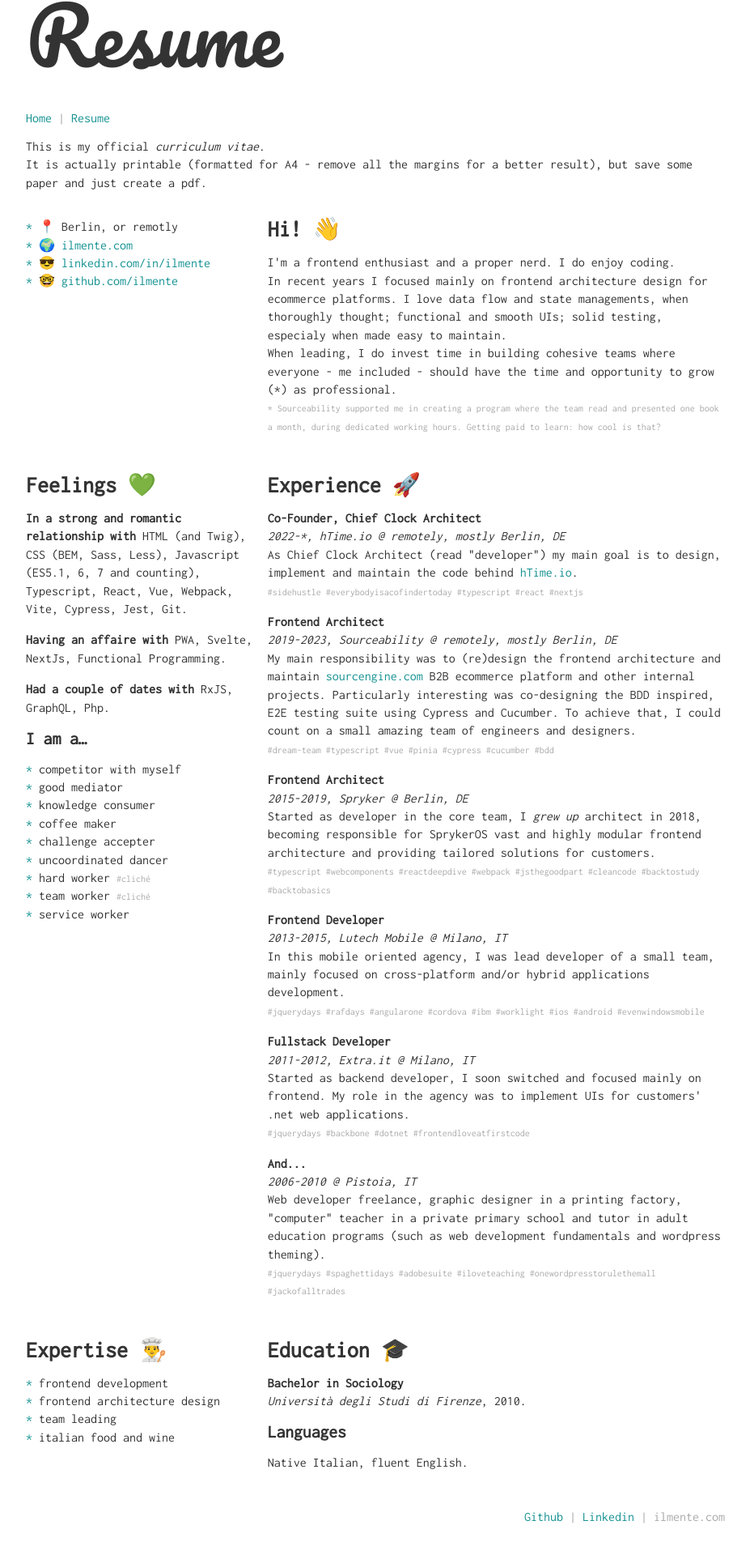
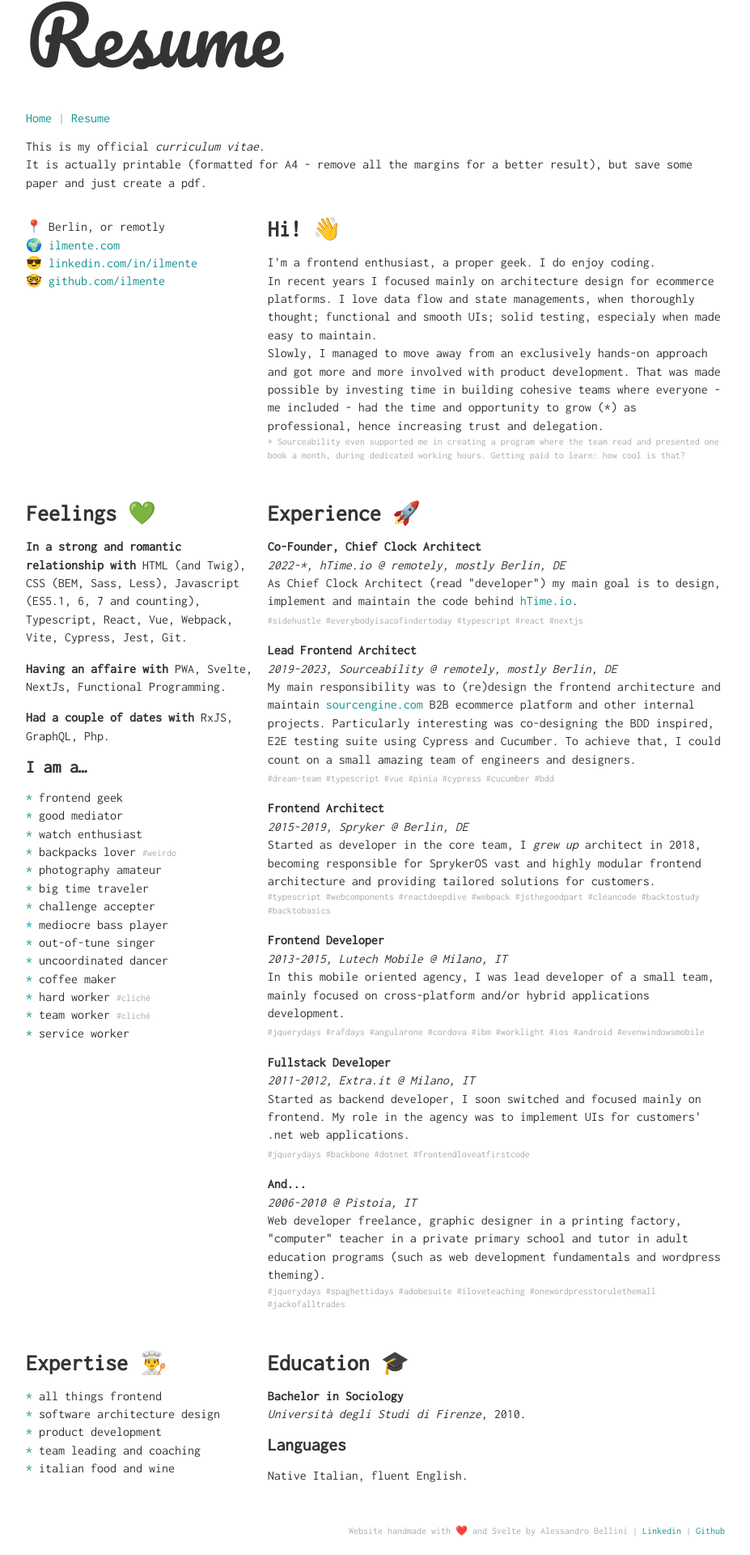
Before and after one commit to ilmente/ilmente.com, a SvelteKit app: page /resume in a window 1280 px wide. Shown: the part 230-2150 px from the top of the page at 81% size, without its empty margins (176-1103 px from the left). Built offline with nearby package versions, Linux system fonts and the light colour scheme.

Commit message:
update CV and footer

```diff
--- a/src/lib/components/Layout.svelte
+++ b/src/lib/components/Layout.svelte
@@ -13,10 +13,13 @@
 		<main>
 			<slot></slot>
 		</main>
-		<footer class="layout__footer" data-screen-only>
+		<footer class="layout__footer layout__footer--screen" data-screen-only>
 			<nav class="layout__nav">
-				<a href="https://github.com/ilmente/" target="_blank">Github</a> |
-				<a href="https://www.linkedin.com/in/ilmente/" target="_blank">Linkedin</a> | ilmente.com
+				<small>
+					Website handmade with ❤️ and Svelte by Alessandro Bellini |
+					<a href="https://www.linkedin.com/in/ilmente/" target="_blank">Linkedin</a> |
+					<a href="https://github.com/ilmente/" target="_blank">Github</a>
+				</small>
 			</nav>
 		</footer>
 		<footer class="layout__footer" data-print-only>
@@ -41,6 +44,10 @@
 
 	.layout__footer {
 		text-align: right;
+	}
+
+	.layout__footer--screen {
+		margin-bottom: 3rem;
 	}
 
 	@media only screen {
--- a/src/lib/styles/_base.css
+++ b/src/lib/styles/_base.css
@@ -28,7 +28,7 @@ li {
 	display: block;
 }
 
-li::before {
+ul.bullet li::before {
 	content: '* ';
 	color: var(--color-main);
 }
@@ -86,6 +86,7 @@ i {
 }
 
 small {
+	display: inline-block;
 	font-size: 0.75rem;
 	color: var(--color-text-alt);
 }
--- a/src/routes/resume/+page.svelte
+++ b/src/routes/resume/+page.svelte
@@ -34,18 +34,20 @@
 		<section>
 			<h2>Hi! 👋</h2>
 			<p>
-				I'm a frontend enthusiast and a proper nerd. I do enjoy coding.
+				I'm a frontend enthusiast, a proper geek. I do enjoy coding.
 				<br />
-				In recent years I focused mainly on frontend architecture design for ecommerce platforms. I love
-				data flow and state managements, when thoroughly thought; functional and smooth UIs; solid testing,
+				In recent years I focused mainly on architecture design for ecommerce platforms. I love data
+				flow and state managements, when thoroughly thought; functional and smooth UIs; solid testing,
 				especialy when made easy to maintain.
 				<br />
-				When leading, I do invest time in building cohesive teams where everyone - me included - should
-				have the time and opportunity to grow (*) as professional.
+				Slowly, I managed to move away from an exclusively hands-on approach and got more and more involved
+				with product development. That was made possible by investing time in building cohesive teams
+				where everyone - me included - had the time and opportunity to grow (*) as professional, hence
+				increasing trust and delegation.
 				<br />
 				<small>
-					* Sourceability supported me in creating a program where the team read and presented one
-					book a month, during dedicated working hours. Getting paid to learn: how cool is that?
+					* Sourceability even supported me in creating a program where the team read and presented
+					one book a month, during dedicated working hours. Getting paid to learn: how cool is that?
 				</small>
 			</p>
 		</section>
@@ -67,13 +69,18 @@
 			</p>
 
 			<h3>I am a&#8230;</h3>
-			<ul>
-				<li>competitor with myself</li>
+			<ul class="bullet">
+				<li>frontend geek</li>
 				<li>good mediator</li>
-				<li>knowledge consumer</li>
+				<li>watch enthusiast</li>
+				<li>backpacks lover <small>#weirdo</small></li>
+				<li>photography amateur</li>
+				<li>big time traveler</li>
+				<li>challenge accepter</li>
+				<li>mediocre bass player</li>
+				<li>out-of-tune singer</li>
+				<li>uncoordinated dancer</li>
 				<li>coffee maker</li>
-				<li>challenge accepter</li>
-				<li>uncoordinated dancer</li>
 				<li>
 					hard worker <small>#cliché</small>
 				</li>
@@ -95,7 +102,7 @@
 				<small>#sidehustle #everybodyisacofindertoday #typescript #react #nextjs</small>
 			</p>
 
-			<h4>Frontend Architect</h4>
+			<h4>Lead Frontend Architect</h4>
 			<h5>2019-2023, Sourceability @ remotely, mostly Berlin, DE</h5>
 			<p>
 				My main responsibility was to (re)design the frontend architecture and maintain{' '}
@@ -159,10 +166,11 @@
 	<div class="resume__grid">
 		<section>
 			<h2>Expertise 👨‍🍳</h2>
-			<ul>
-				<li>frontend development</li>
-				<li>frontend architecture design</li>
-				<li>team leading</li>
+			<ul class="bullet">
+				<li>all things frontend</li>
+				<li>software architecture design</li>
+				<li>product development</li>
+				<li>team leading and coaching</li>
 				<li>italian food and wine</li>
 			</ul>
 		</section>
@@ -177,7 +185,7 @@
 		</section>
 	</div>
 	<svelte:fragment slot="footer-print">
-		<small>Printed from <a href="https://ilmente.com/resume">ilmente.com/resume</a></small>
+		<small>Printed directly from <a href="https://ilmente.com/resume">ilmente.com/resume</a></small>
 	</svelte:fragment>
 </Layout>
 
```
